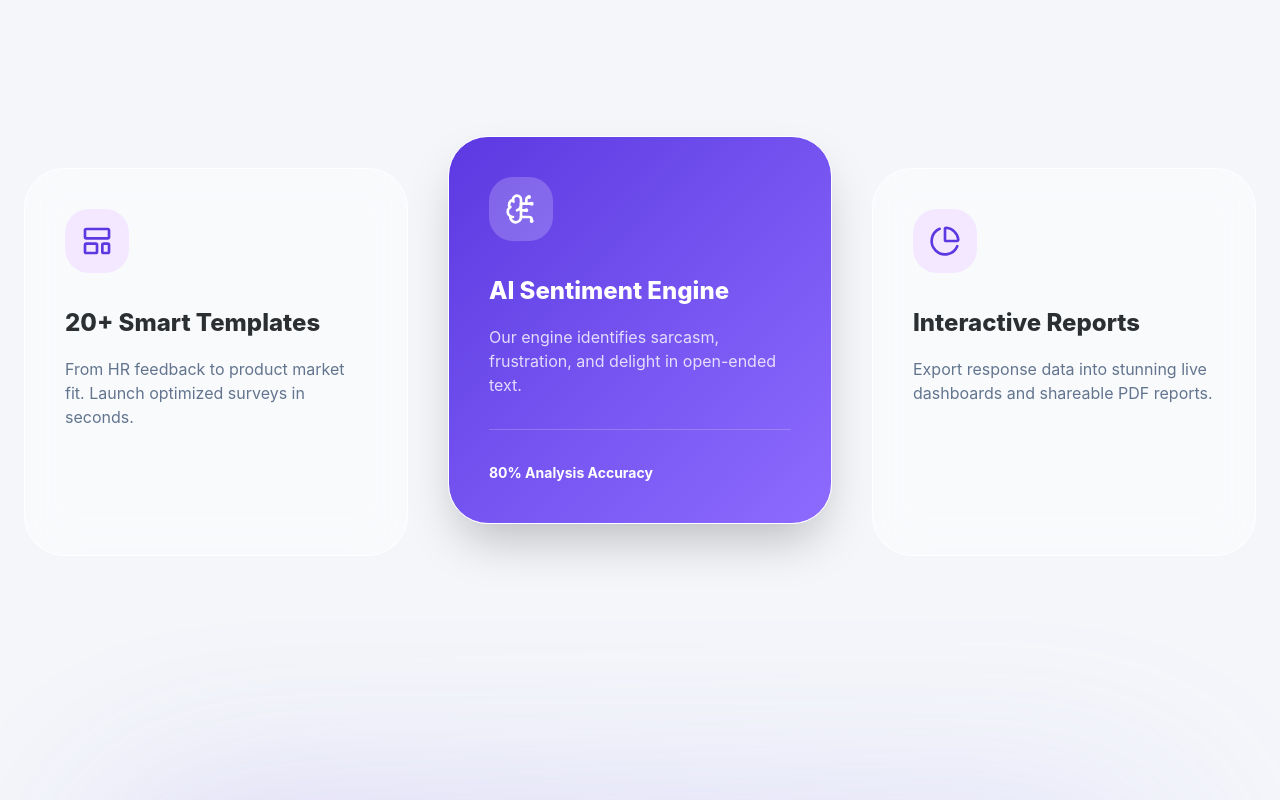
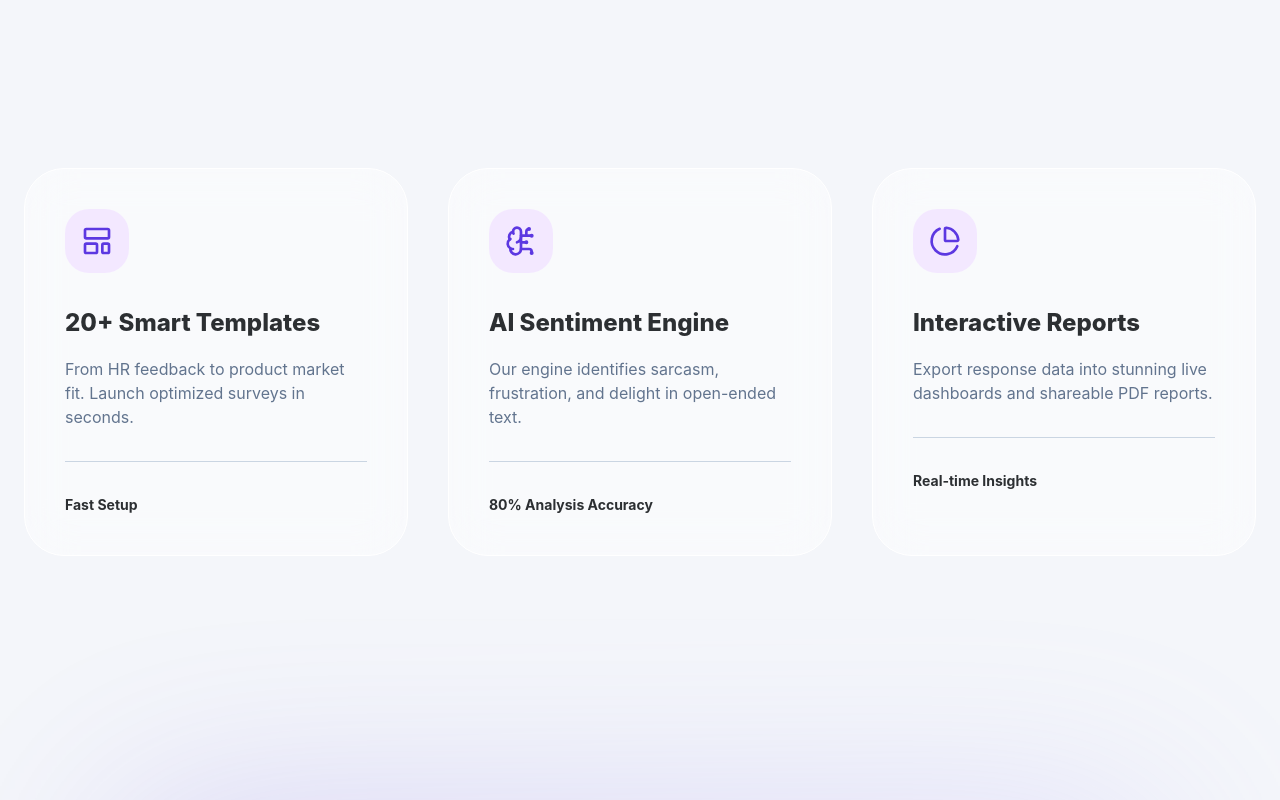
Before and after one commit to SMTIAP/smtiap-web, a React (Vite) app: page / in a window 1280 px wide. Shown: the part 1560-2360 px from the top of the page. Built offline with nearby package versions, Linux system fonts and the light colour scheme.

Commit message:
Updated links and hover styles

```diff
--- a/src/pages/LandingPage.tsx
+++ b/src/pages/LandingPage.tsx
@@ -1,5 +1,8 @@
 import React from "react";
 import { motion } from "framer-motion";
+import { Link } from "react-router-dom";
+import { useState } from "react";
+
 import {
   Sparkles,
   ShoppingBag,
@@ -9,11 +12,15 @@ import {
   BrainCircuit,
   PieChart,
   Mail,
+  FileChartColumnIncreasing,
 } from "lucide-react";
 
 import mountainChartSvg from "../assets/mountain-chart.svg";
 
 export default function LandingPage() {
+
+  const [hovered, setHovered] = useState<number | null>(null);
+
   return (
     <div className="min-h-screen bg-[#F4F6FA] text-[#2C2F32] selection:bg-[#5C38E1] selection:text-white overflow-x-hidden font-sans">
       {/* Background Blobs */}
@@ -59,9 +66,11 @@ export default function LandingPage() {
               patterns in real-time.
             </p>
             <div className="flex flex-col sm:flex-row gap-5">
+              <Link to="/templates">
                 <button className="bg-gradient-to-br from-[#5C38E1] to-[#8E6BFF] text-white px-10 py-5 rounded-2xl font-[800] text-[18px] font-manrope shadow-2xl shadow-purple-500/30 hover:scale-105 transition-all">
                   Choose a Template
                 </button>
+              </Link>
               <div className="flex items-center gap-4 pl-2">
                 <div className="text-[14px] font-[600] text-[#475569]">
                   Powered by <span className="text-[#5C38E1]">AI</span>
@@ -230,47 +239,57 @@ export default function LandingPage() {
               icon: LayoutTemplate,
               title: "20+ Smart Templates",
               desc: "From HR feedback to product market fit. Launch optimized surveys in seconds.",
+              stat: "Fast Setup",
             },
             {
               icon: BrainCircuit,
               title: "AI Sentiment Engine",
               desc: "Our engine identifies sarcasm, frustration, and delight in open-ended text.",
-              featured: true,
+              stat: "80% Analysis Accuracy",
             },
             {
               icon: PieChart,
               title: "Interactive Reports",
               desc: "Export response data into stunning live dashboards and shareable PDF reports.",
+              stat: "Real-time Insights",
             },
-          ].map((feat, i) => (
+          ].map((feat, i) => {
+
+            const isActive = hovered === i;
+            return(
               <motion.div
                 key={i}
-              initial={{ opacity: 0, y: 20 }}
-              whileInView={{ opacity: 1, y: 0 }}
+                onMouseEnter={() => setHovered(i)}
+                onMouseLeave={() => setHovered(null)}
+                initial={{ opacity: 0 }}
+                whileInView={{ opacity: 1 }}
                 viewport={{ once: true }}
                 transition={{ delay: 0.1 * i }}
-              className={`p-10 rounded-[40px] transition-all duration-500 border ${feat.featured ? "bg-gradient-to-br from-[#5C38E1] to-[#8E6BFF] text-white shadow-2xl lg:-translate-y-8" : "bg-white/45 backdrop-blur-xl border-white hover:bg-white"}`}
+
+                className={`p-10 rounded-[40px] duration-500 border
+                  ${isActive ? "bg-gradient-to-br from-[#5C38E1] to-[#8E6BFF] text-white shadow-2xl lg:-translate-y-8" : "bg-white/45 backdrop-blur-xl border-white hover:bg-white"}`}
               >
                 <div
-                className={`w-16 h-16 rounded-3xl flex items-center justify-center mb-8 ${feat.featured ? "bg-white/20" : "bg-purple-100"}`}
+                  className={`w-16 h-16 rounded-3xl flex items-center justify-center mb-8 ${isActive ? "bg-white/20" : "bg-purple-100"}`}
                 >
                   <feat.icon
-                  className={`w-8 h-8 ${feat.featured ? "text-white" : "text-[#5C38E1]"}`}
+                    className={`w-8 h-8 ${isActive ? "text-white" : "text-[#5C38E1]"}`}
                   />
                 </div>
                 <h3 className="text-[24px] font-[800] mb-4 font-manrope">
                   {feat.title}
                 </h3>
-              <p className={feat.featured ? "text-white/80" : "text-slate-500"}>
+                <p className={`transition-colors duration-500 ${isActive ? "text-white/80" : "text-slate-500"}`}>
                   {feat.desc}
                 </p>
-              {feat.featured && (
-                <div className="mt-8 pt-8 border-t border-white/20 text-[14px] font-bold">
-                  80% Analysis Accuracy
+                { (
+                  <div className="mt-8 pt-8 border-t border-slate-300 text-[14px] font-bold ">
+                    {feat.stat}
                   </div>
                 )}
               </motion.div>
-          ))}
+            );
+          })}
         </div>
       </section>
 
@@ -293,9 +312,11 @@ export default function LandingPage() {
               results with AI.
             </p>
             <div className="flex flex-col sm:flex-row justify-center gap-4">
+              <Link to="/register">
                 <button className="bg-gradient-to-br from-[#5C38E1] to-[#8E6BFF] text-white px-12 py-5 rounded-3xl font-[800] text-[20px] shadow-2xl shadow-purple-500/30 hover:scale-105 transition-all">
                   Start For Free
                 </button>
+              </Link>
             </div>
           </motion.div>
         </div>
@@ -307,7 +328,7 @@ export default function LandingPage() {
           <div className="grid grid-cols-2 lg:grid-cols-6 gap-16 mb-20">
             <div className="col-span-2">
               <div className="text-[22px] font-[900] text-[#0F172A] font-manrope mb-6 flex items-center gap-2">
-                <BrainCircuit className="text-[#5C38E1]" /> MTSP
+                <FileChartColumnIncreasing className="text-[#5C38E1]" /> MTSP
               </div>
               <p className="text-slate-500 max-w-xs leading-relaxed text-[15px]">
                 Revolutionizing data collection through intelligent design and
@@ -317,13 +338,17 @@ export default function LandingPage() {
             <div>
               <h4 className="font-[800] text-[15px] mb-6">Capabilities</h4>
               <ul className="space-y-4 text-slate-500 text-[14px]">
-                {["AI Analysis", "Templates", "Sentiment"].map((item) => (
-                  <li key={item}>
+                {[
+                  {name: "AI Analysis", link: "/analytics"},
+                  {name: "Templates", link: "/templates"},
+                  {name: "Sentiment", link: "/"}
+                ].map((item) => (
+                  <li key={item.name}>
                     <a
-                      href="#"
+                      href={item.link}
                       className="hover:text-[#5C38E1] transition-colors"
                     >
-                      {item}
+                      {item.name}
                     </a>
                   </li>
                 ))}
@@ -332,13 +357,17 @@ export default function LandingPage() {
             <div>
               <h4 className="font-[800] text-[15px] mb-6">Resources</h4>
               <ul className="space-y-4 text-slate-500 text-[14px]">
-                {["Templates", "Live support", "Reports"].map((item) => (
-                  <li key={item}>
+                {[
+                  {name: "Templates", link: "/templates"},
+                  {name: "Live Support", link: "/"},
+                  {name: "Reports", link: "/"}
+                ].map((item) => (
+                  <li key={item.name}>
                     <a
-                      href="#"
+                      href={item.link}
                       className="hover:text-[#5C38E1] transition-colors"
                     >
-                      {item}
+                      {item.name}
                     </a>
                   </li>
                 ))}
```
Lines whose indentation alone changed are shown as unchanged.
